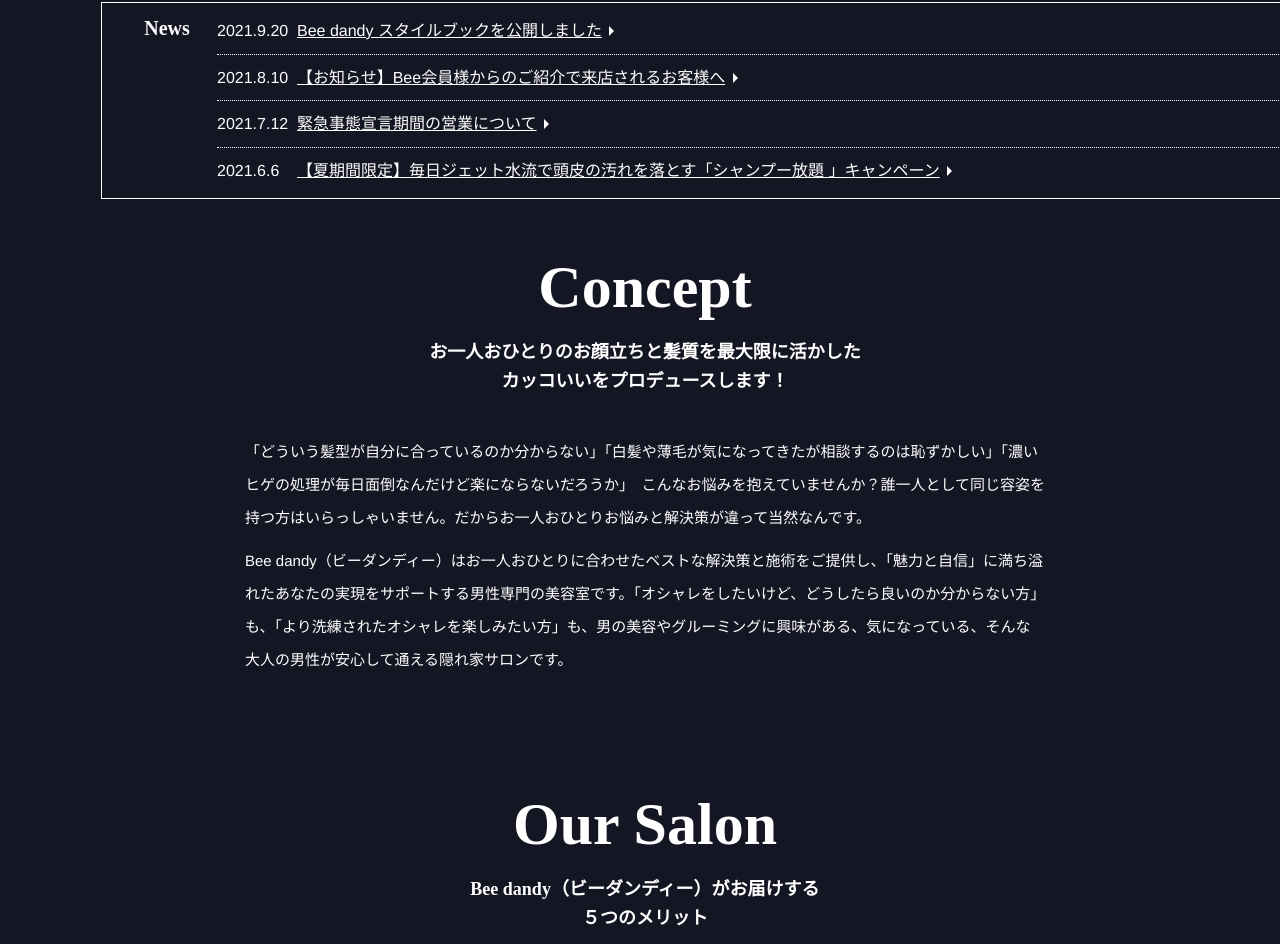
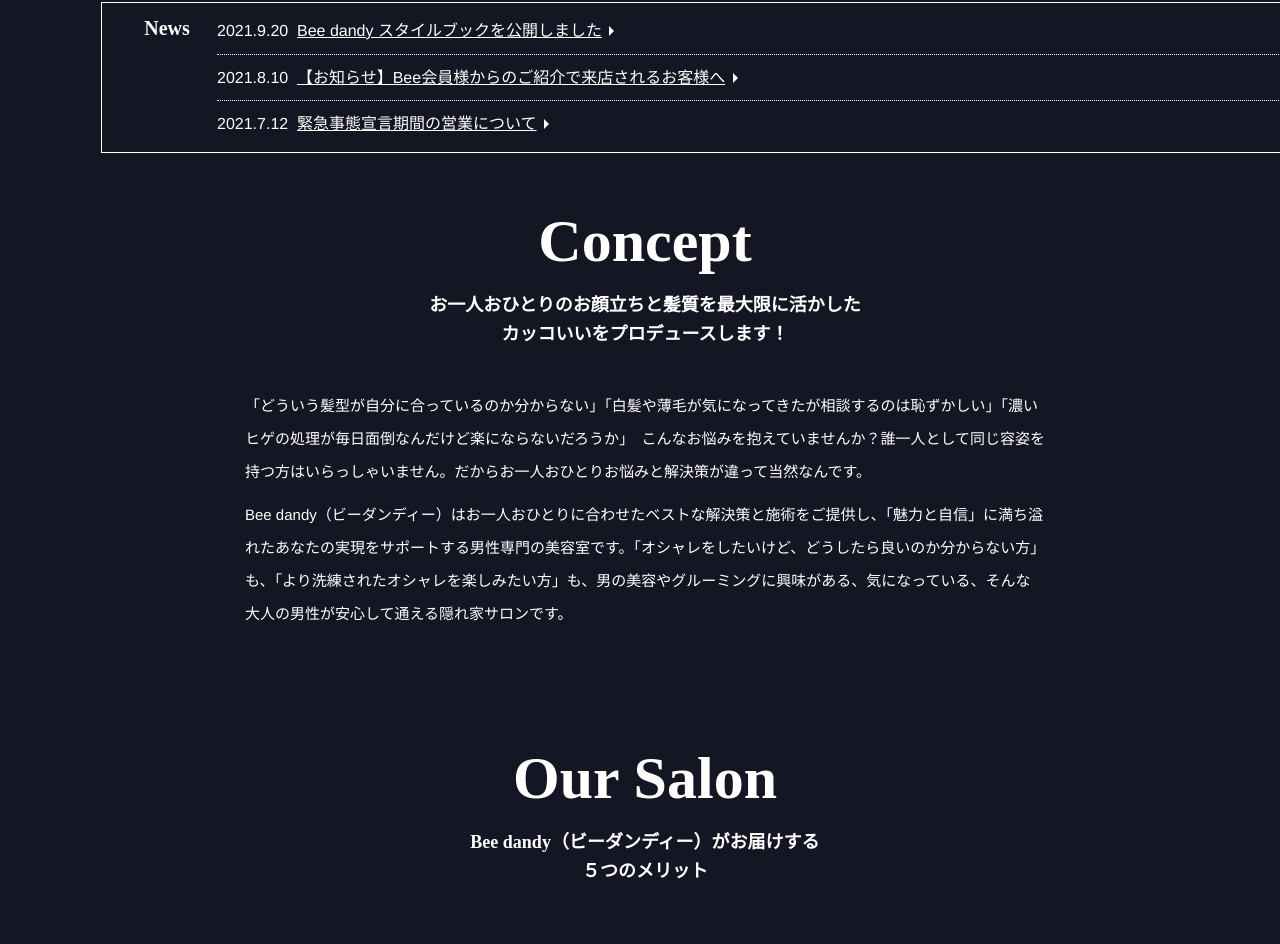
Before and after one commit to kamy0042/bee_group_web, a Next.js app: page / in a window 1280 px wide. Shown: the part 772-1716 px from the top of the page. Built offline with nearby package versions, Linux system fonts and the light colour scheme.

Commit message:
お知らせ更新

```diff
--- a/pages/index.js
+++ b/pages/index.js
@@ -77,10 +77,7 @@ const Index = () => {
                             <ul>
                                 <li>
                                     <span>2021.9.20</span>
-                                    <a
-                                        href="https://www.adjustbook.com/doc/Index/show/us/11750/bk/15091"
-                                        target="_blank"
-                                    >
+                                    <a href="https://www.adjustbook.com/doc/Index/show/us/11750/bk/15091" target="_blank">
                                         Bee dandy スタイルブックを公開しました
                                     </a>
                                 </li>
@@ -94,13 +91,6 @@ const Index = () => {
                                     <span>2021.7.12</span>
                                     <a href="/news/news_210712.pdf" target="_blank">
                                         緊急事態宣言期間の営業について
-                                    </a>
-                                </li>
-                                <li>
-                                    <span>2021.6.6</span>
-                                    <a href="/news/news_210606.pdf" target="_blank">
-                                        【夏期間限定】毎日ジェット水流で頭皮の汚れを落とす「シャンプー放題
-                                        」キャンペーン
                                     </a>
                                 </li>
                             </ul>
```
